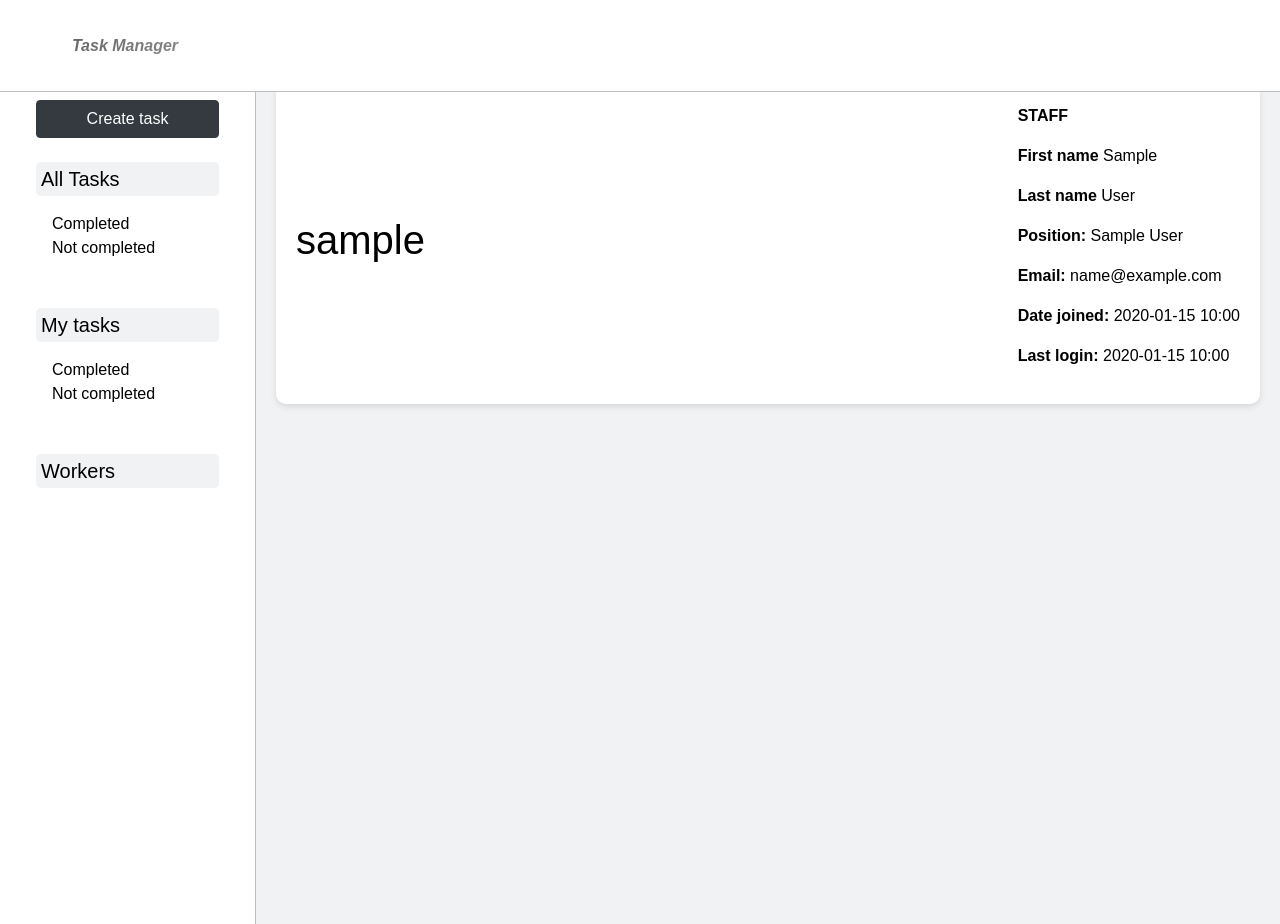
After one commit to MakovM/task-manager, a Django app: page /workers/1/ in a window 1280 px wide. The commit adds this page. Run offline with Django 5.2, Linux system fonts and the light colour scheme; tables that the repository leaves empty hold one stand-in row (values such as "Sample post").

Commit message:
Added Worker List & Detail View

```diff
--- a/accounts/urls.py
+++ b/accounts/urls.py
@@ -1,10 +1,15 @@
 from django.urls import path, include
-from accounts.views import SignUpView
-
+from accounts.views import (
+    SignUpView,
+    WorkerListView,
+    WorkerDetailView
+)
 
 app_name = "accounts"
 
 urlpatterns = [
-    path("", include("django.contrib.auth.urls")),
-    path("signup/", SignUpView.as_view(), name="sign-up"),
+    path("accounts/", include("django.contrib.auth.urls")),
+    path("accounts/signup/", SignUpView.as_view(), name="sign-up"),
+    path("workers/", WorkerListView.as_view(), name="worker-list"),
+    path("workers/<int:pk>/", WorkerDetailView.as_view(), name="worker-detail")
 ]
--- a/accounts/views.py
+++ b/accounts/views.py
@@ -1,5 +1,5 @@
 from django.contrib.auth import get_user_model
-from django.urls import reverse_lazy
+from django.urls import reverse_lazy, reverse
 from django.views import generic
 
 from accounts.forms import SignUpForm
@@ -12,3 +12,15 @@ class SignUpView(generic.CreateView):
     form_class = SignUpForm
     template_name = "registration/signup.html"
     success_url = reverse_lazy("accounts:login")
+
+
+class WorkerListView(generic.ListView):
+    model = User
+    context_object_name = "worker_list"
+    template_name = "accounts/worker_list.html"
+    queryset = User.objects.select_related("position")
+    paginate_by = 5
+
+
+class WorkerDetailView(generic.DetailView):
+    model = User
--- a/static/css/styles.css
+++ b/static/css/styles.css
@@ -83,7 +83,7 @@ body {
     gap: 20px;
 }
 
-.task-block, .task-detail, .create-update-form  {
+.task-block, .task-detail, .create-update-form, .user-card  {
     background-color: #fff;
     color: black;
     width: 100%;
@@ -96,8 +96,12 @@ body {
 .task-detail ul {
     list-style: none;
 }
+.user-card {
+    display: flex;
+    justify-content: space-between;
+    align-items: center;}
 
-.task-block:hover {
+.task-block:hover, .user-card:hover {
     transform: translateY(-3px);
     box-shadow: 0 6px 12px rgba(0,0,0,0.15);
     text-decoration: none;
@@ -205,13 +209,29 @@ body {
     width: 100%;
 }
 
-.sidebar-content h5 {
+.sidebar-header-link h5 {
     margin-top: 1.5rem;
     margin-bottom: 0.5rem;
     background-color: #f1f2f4;
     width: 100%;
     padding: 5px;
     border-radius: 5px;
+}
+
+
+.sidebar-header-link{
+    width: 100%;
+    color: black;
+    text-decoration: none;
+}
+
+.sidebar-header-link:hover{
+    color: black;
+    text-decoration: none;
+}
+
+.sidebar-header-link h5:hover {
+    background-color: #b8b8ba;
 }
 
 .sidebar-link {
--- a/task_manager/settings.py
+++ b/task_manager/settings.py
@@ -142,4 +142,4 @@ INTERNAL_IPS = [
     "127.0.0.1",
 ]
 
-LOGIN_REDIRECT_URL = "/"
+LOGIN_REDIRECT_URL = "/task/"
--- a/task_manager/urls.py
+++ b/task_manager/urls.py
@@ -4,6 +4,6 @@ from django.urls import path, include
 
 urlpatterns = [
     path('admin/', admin.site.urls),
-    path("", include("tasks.urls", namespace="tasks")),
-    path("accounts/", include("accounts.urls", namespace="accounts")),
+    path("task/", include("tasks.urls", namespace="tasks")),
+    path("", include("accounts.urls", namespace="accounts")),
 ] + debug_toolbar_urls()
--- a/tasks/urls.py
+++ b/tasks/urls.py
@@ -13,10 +13,9 @@ app_name = "tasks"
 
 urlpatterns = [
     path("", TaskListView.as_view(), name="task-list"),
-    path("task/<int:pk>/", TaskDetailView.as_view(), name="task-detail"),
-    path("task/create/", TaskCreateView.as_view(), name="task-create"),
-    path("task/<int:pk>/update/", TaskUpdateView.as_view(), name="task-update"),
-    path("task/<int:pk>/delete/", TaskDeleteView.as_view(), name="task-delete"),
-    path("task/<int:pk>/toggle", TaskToggleView.as_view(), name="task-toggle" ),
-
+    path("<int:pk>/", TaskDetailView.as_view(), name="task-detail"),
+    path("create/", TaskCreateView.as_view(), name="task-create"),
+    path("<int:pk>/update/", TaskUpdateView.as_view(), name="task-update"),
+    path("<int:pk>/delete/", TaskDeleteView.as_view(), name="task-delete"),
+    path("<int:pk>/toggle/", TaskToggleView.as_view(), name="task-toggle" ),
 ]
--- a/tasks/views.py
+++ b/tasks/views.py
@@ -67,7 +67,7 @@ class TaskUpdateView(LoginRequiredMixin, UserPassesTestMixin, generic.UpdateView
 
     def test_func(self):
         task = self.get_object()
-        return self.request.user == task.created_by or self.request.user.is_superuser
+        return self.request.user == task.created_by or self.request.user.is_staff
 
 
 class TaskDeleteView(LoginRequiredMixin, UserPassesTestMixin, generic.DeleteView):
@@ -77,7 +77,7 @@ class TaskDeleteView(LoginRequiredMixin, UserPassesTestMixin, generic.DeleteView
 
     def test_func(self):
         task = self.get_object()
-        return self.request.user == task.created_by or self.request.user.is_superuser
+        return self.request.user == task.created_by or self.request.user.is_staff
 
 
 class TaskToggleView(generic.View):
@@ -85,7 +85,7 @@ class TaskToggleView(generic.View):
         task = get_object_or_404(Task, pk=pk)
         if (
             request.user == task.created_by
-            or request.user.is_superuser
+            or request.user.is_staff
             or request.user  in task.assignees.all()
         ):
             task.is_completed = not task.is_completed
--- /dev/null
+++ b/templates/accounts/worker_detail.html
@@ -0,0 +1,30 @@
+{% extends "base.html" %}
+
+{% block content %}
+<div class="task-detail">
+
+  <div class="task-header">
+    <h1>
+      {{ worker.username }}
+      {% if worker == user %}
+        (Me)
+      {% endif %}
+    </h1>
+  <hr>
+  <div class="task-info">
+    {% if worker.is_staff %}
+      <p><strong>STAFF</strong></p>
+    {% endif %}
+    {% if worker.first_name %}
+      <p><strong>First name</strong> {{ worker.first_name }}</p>
+    {% endif %}
+    {% if worker.last_name %}
+      <p><strong>Last name</strong> {{ worker.last_name }}</p>
+    {% endif %}
+    <p><strong>Position:</strong> {{ worker.position }}</p>
+    <p><strong>Email:</strong> {{ worker.email }}</p>
+    <p><strong>Date joined:</strong> {{ worker.date_joined|date:"Y-m-d H:i" }}</p>
+    <p><strong>Last login:</strong> {{ worker.last_login|date:"Y-m-d H:i" }}</p>
+
+  </div></div></div>
+{% endblock %}
--- a/templates/includes/sidebar.html
+++ b/templates/includes/sidebar.html
@@ -1,16 +1,16 @@
 <div class="sidebar-content">
   <a href="{% url 'tasks:task-create' %}" class="btn btn-dark task-create-btn">Create task</a>
-  <h5>All tasks</h5>
+  <a href="{% url 'tasks:task-list' %}" class="sidebar-header-link"><h5>All Tasks</h5></a>
   <ul class="nav-link">
-    <li><a href="{% url 'tasks:task-list' %}?all=1" class="sidebar-link all {% if request.GET.all and not request.GET.my %}active{% endif %}">All</a></li>
     <li><a href="{% url 'tasks:task-list' %}?comp=1" class="sidebar-link all {% if request.GET.comp == '1' and not request.GET.my %}active{% endif %}">Completed</a></li>
     <li><a href="{% url 'tasks:task-list' %}?comp=0" class="sidebar-link all {% if request.GET.comp == '0' and not request.GET.my %}active{% endif %}">Not completed</a></li>
   </ul>
 
-  <h5>My tasks</h5>
+  <a href="{% url 'tasks:task-list' %}?my=1" class="sidebar-header-link"><h5>My tasks</h5></a>
   <ul class="nav-link">
-    <li><a href="{% url 'tasks:task-list' %}?my=1" class="sidebar-link {% if request.GET.my == '1' and not request.GET.comp %}active{% endif %}">All</a></li>
     <li><a href="{% url 'tasks:task-list' %}?my=1&comp=1" class="sidebar-link {% if request.GET.my == '1' and request.GET.comp == '1' %}active{% endif %}">Completed</a></li>
     <li><a href="{% url 'tasks:task-list' %}?my=1&comp=0" class="sidebar-link {% if request.GET.my == '1' and request.GET.comp == '0' %}active{% endif %}">Not completed</a></li>
   </ul>
+  <a href="{% url 'accounts:worker-list' %}" class="sidebar-header-link"><h5>Workers</h5></a>
+
 </div>
--- a/templates/tasks/task_detail.html
+++ b/templates/tasks/task_detail.html
@@ -6,7 +6,7 @@
   <div class="task-header">
     <h1>{{ task.name }}</h1>
     <div class="manage-btn">
-      {% if user.is_superuser or user == task.created_by %}
+      {% if user.is_staff or user == task.created_by %}
         <a href="{% url 'tasks:task-update' pk=task.id %}" class="btn btn-dark">
           <svg xmlns="http://www.w3.org/2000/svg" width="16" height="16" fill="currentColor" class="bi bi-arrow-repeat" viewBox="0 0 16 16">
             <path d="M11.534 7h3.932a.25.25 0 0 1 .192.41l-1.966 2.36a.25.25 0 0 1-.384 0l-1.966-2.36a.25.25 0 0 1 .192-.41m-11 2h3.932a.25.25 0 0 0 .192-.41L2.692 6.23a.25.25 0 0 0-.384 0L.342 8.59A.25.25 0 0 0 .534 9"/>
@@ -19,7 +19,7 @@
           </svg>
         </a>
       {% endif %}
-      {% if user.is_superuser or user == task.created_by or user in task.assignees.all %}
+      {% if user.is_staff or user == task.created_by or user in task.assignees.all %}
         <form action="{% url 'tasks:task-toggle' pk=task.id %}" method="post" style="display:inline;">
           {% csrf_token %}
           {% if task.is_completed %}
```
Also changed, not shown: templates/accounts/worker_list.html (added, +23 -0 lines).
